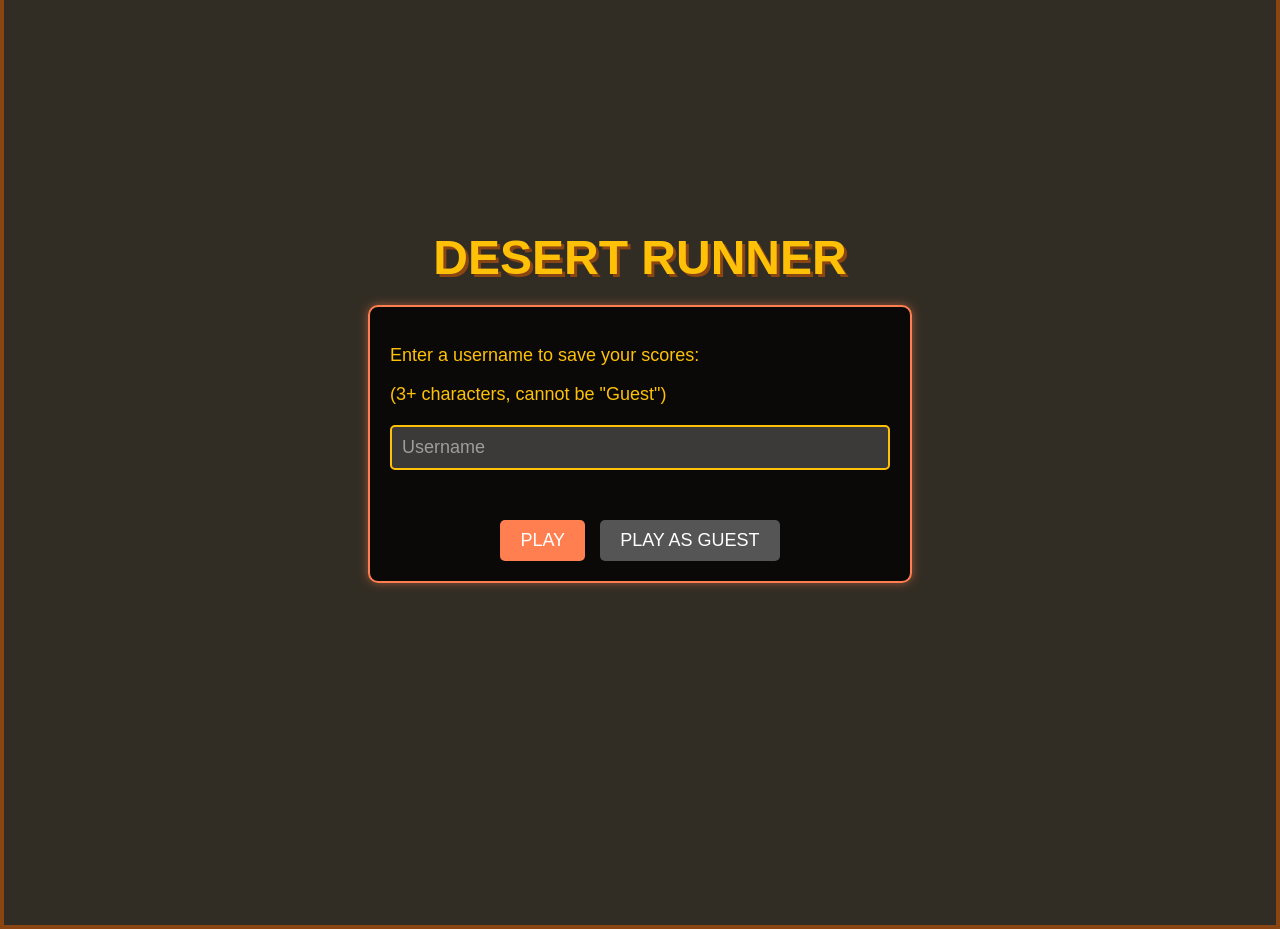
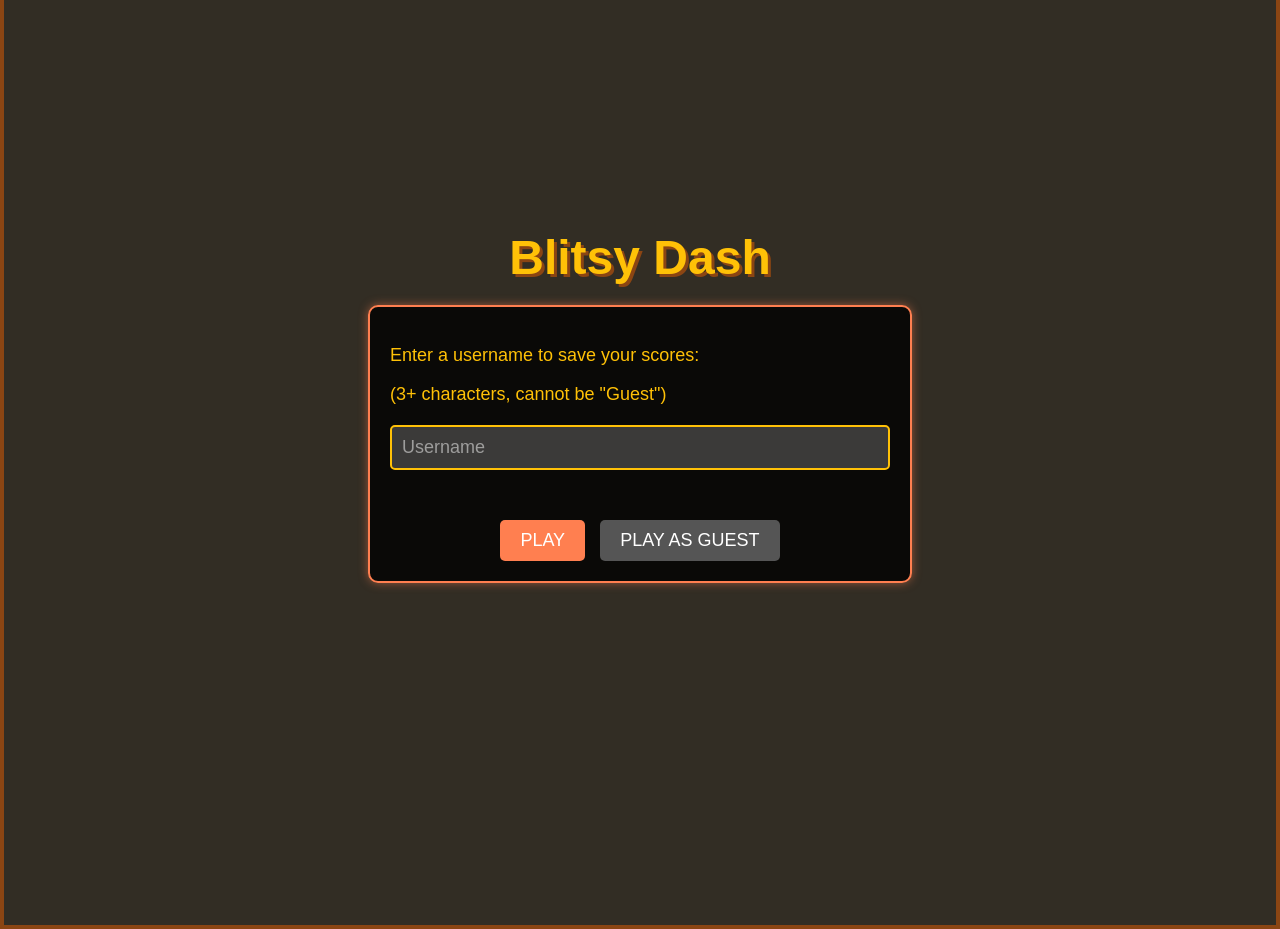
Before and after one commit to ijp12367/my-html-game, a plain HTML site: page index.html in a window 1280 px wide. Drawn offline with Linux system fonts and the light colour scheme.

Commit message:
Update index.html

```diff
--- a/index.html
+++ b/index.html
@@ -3,7 +3,7 @@
 <head>
     <meta charset="UTF-8">
     <meta name="viewport" content="width=device-width, initial-scale=1.0">
-    <title>Desert Runner</title>
+    <title>Blitsy Dash</title>
     <style>
         body {
             margin: 0;
@@ -391,7 +391,7 @@
         </div>
 
         <div id="start-screen">
-            <h1>DESERT RUNNER</h1>
+            <h1>Blitsy Dash</h1>
             <button id="start-button">START GAME</button>
             <div id="controls">
                 ARROW KEYS or WASD to move & jump | SPACE to shoot or restart<br>
@@ -456,7 +456,7 @@
 
         <!-- Add these within your game-container div, after the existing screens -->
         <div id="login-screen" class="overlay-screen">
-            <h1>DESERT RUNNER</h1>
+            <h1>Blitsy Dash</h1>
             <div class="login-container">
                 <p>Enter a username to save your scores:</p>
                 <p class="requirements-text">(3+ characters, cannot be "Guest")</p>
```
